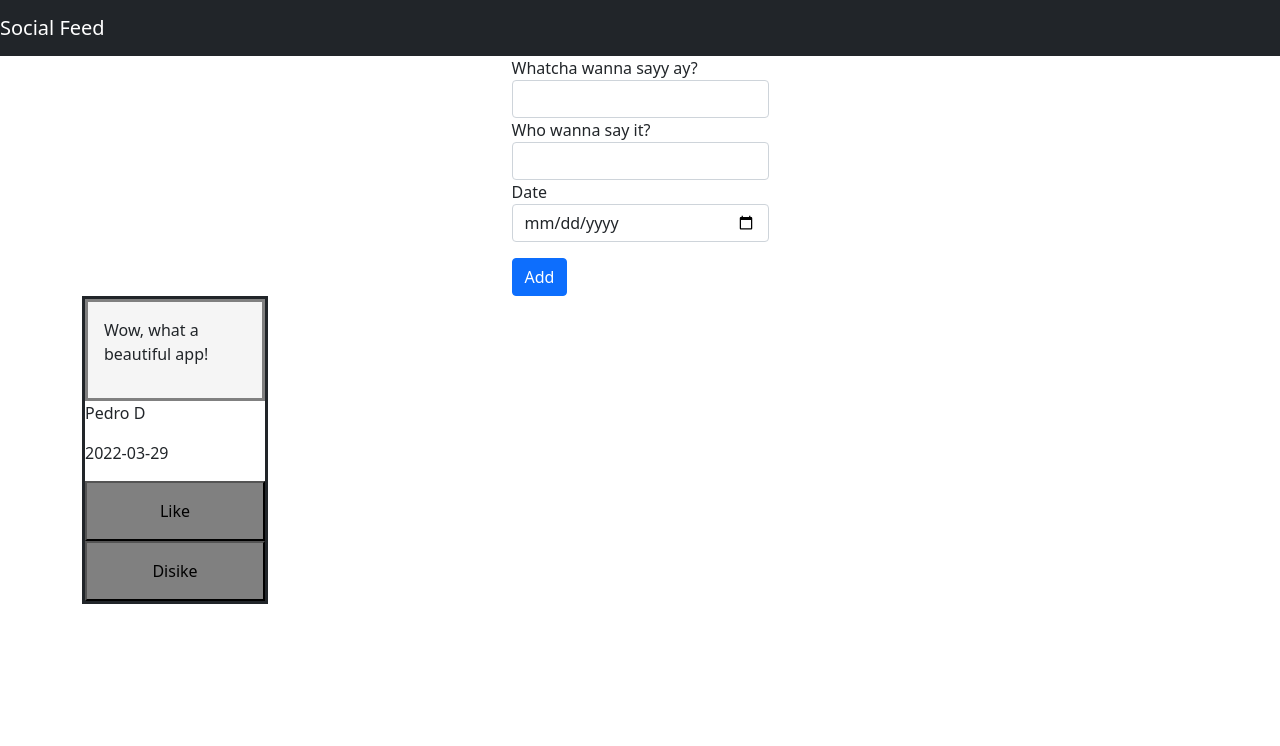
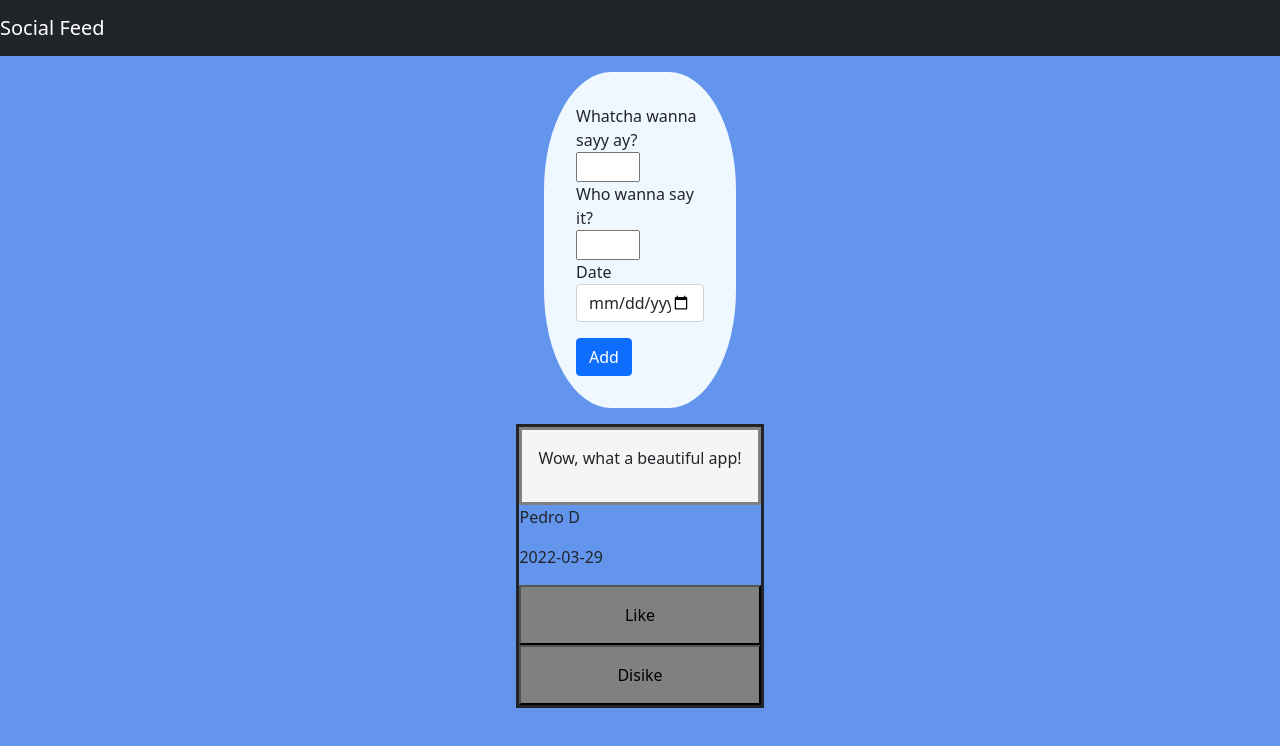
Before and after one commit to PeteDillo/socialfeed, a React (Create React App) app: page / in a window 1280 px wide. Shown: the top 746 px of the page. Built offline with nearby package versions, Linux system fonts and the light colour scheme.

Commit message:
adding more styles and working on the  basic designdesign

```diff
--- a/src/components/App.js
+++ b/src/components/App.js
@@ -2,7 +2,7 @@ import React, { useState } from "react";
 import NavBar from "./NavBar/NavBar";
 import DisplayPost from "./DisplayPost/DisplayPost";
 import CreatePost from "./CreatePost/CreatePost";
-
+import "./App.scss";
 function App() {
   const [posts, setPost] = useState([
     {
@@ -20,16 +20,14 @@ function App() {
   return (
     <div className="App">
       <NavBar />
-      <div className="container">
-        <div className="row justify-content-md-center">
-          <div className="col-md-auto">
+      <div className="content">
+        <div className="formContainer">
+          <div className="form">
             <CreatePost setPost={addNewPost} />
           </div>
         </div>
-        <div className="col">
-          <div className="col col-lg-2">
+        <div className="displayContainer">
             <DisplayPost posts={posts} />
-          </div>
         </div>
       </div>
     </div>
--- a/src/components/App.scss
+++ b/src/components/App.scss
@@ -0,0 +1,19 @@
+.content {
+  width: auto;
+  height: 100vh;
+  display: flex;
+  flex-direction: column;
+  align-items: center;
+
+  .formContainer {
+    margin: 1em;
+    padding: 2em;
+    width: 15vw;
+    border-radius: 35%;
+    background-color: aliceblue;
+  }
+}
+
+.App {
+  background-color: cornflowerblue;
+}
--- a/src/components/CreatePost/CreatePost.jsx
+++ b/src/components/CreatePost/CreatePost.jsx
@@ -1,5 +1,5 @@
 import React, { useState, useEffect } from 'react';
-
+import './CreatePost.scss'
 const CreatePost = (props) => {
 
     const [user, setUser] = useState('');
@@ -18,11 +18,11 @@ const CreatePost = (props) => {
   }
 
   return (
-    <form className='PostForm' onSubmit={handleSubmit} >
+    <form className='form-row' onSubmit={handleSubmit} >
       <div>
         <label>Whatcha wanna sayy ay?</label>
         <input
-          className="form-control"
+          className="form-group col-md-6"
           type="text"
           value={body}
           onChange={(event) => setBody(event.target.value)}
@@ -31,7 +31,7 @@ const CreatePost = (props) => {
       <div>
         <label>Who wanna say it?</label>
         <input
-          className="form-control"
+          className="form-group col-md-6"
           type="text"
           value={user}
           onChange={(event) => setUser(event.target.value)}
```
Also changed, not shown: src/components/CreatePost/CreatePost.scss (added).
